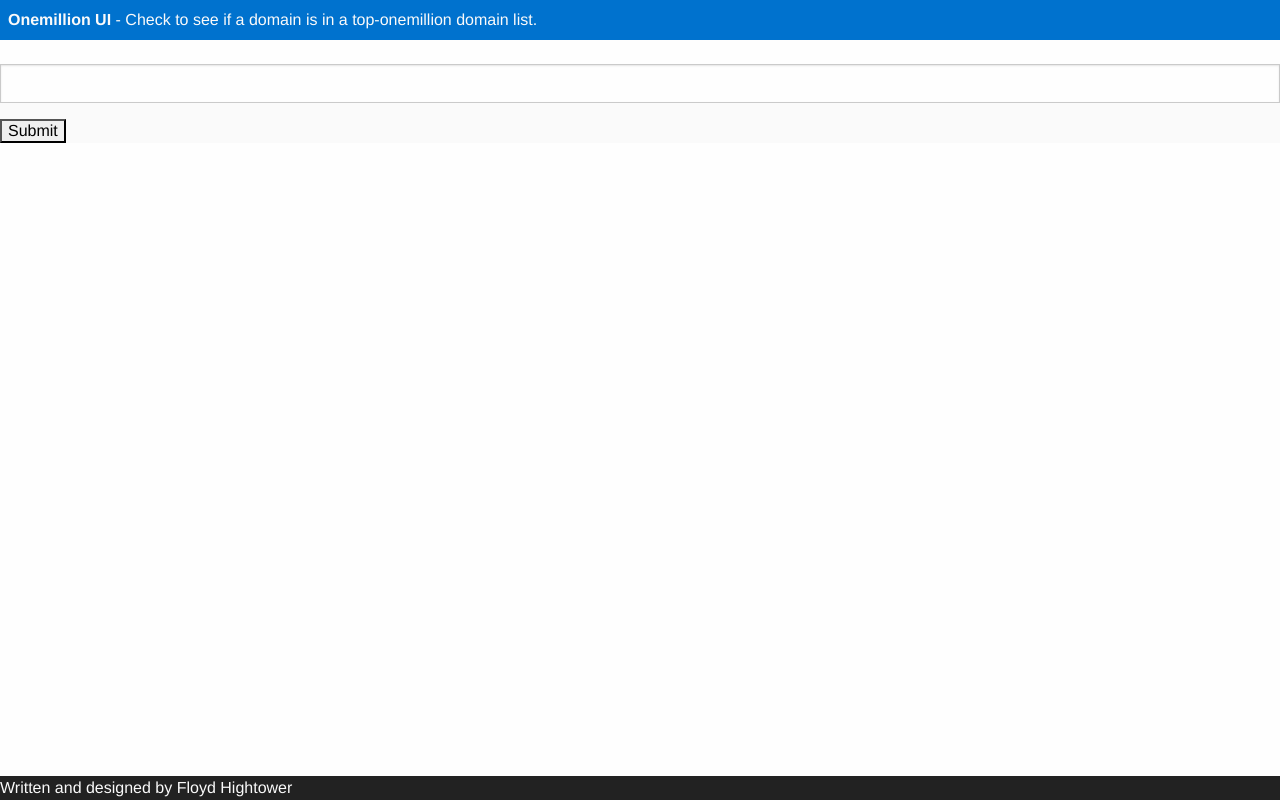
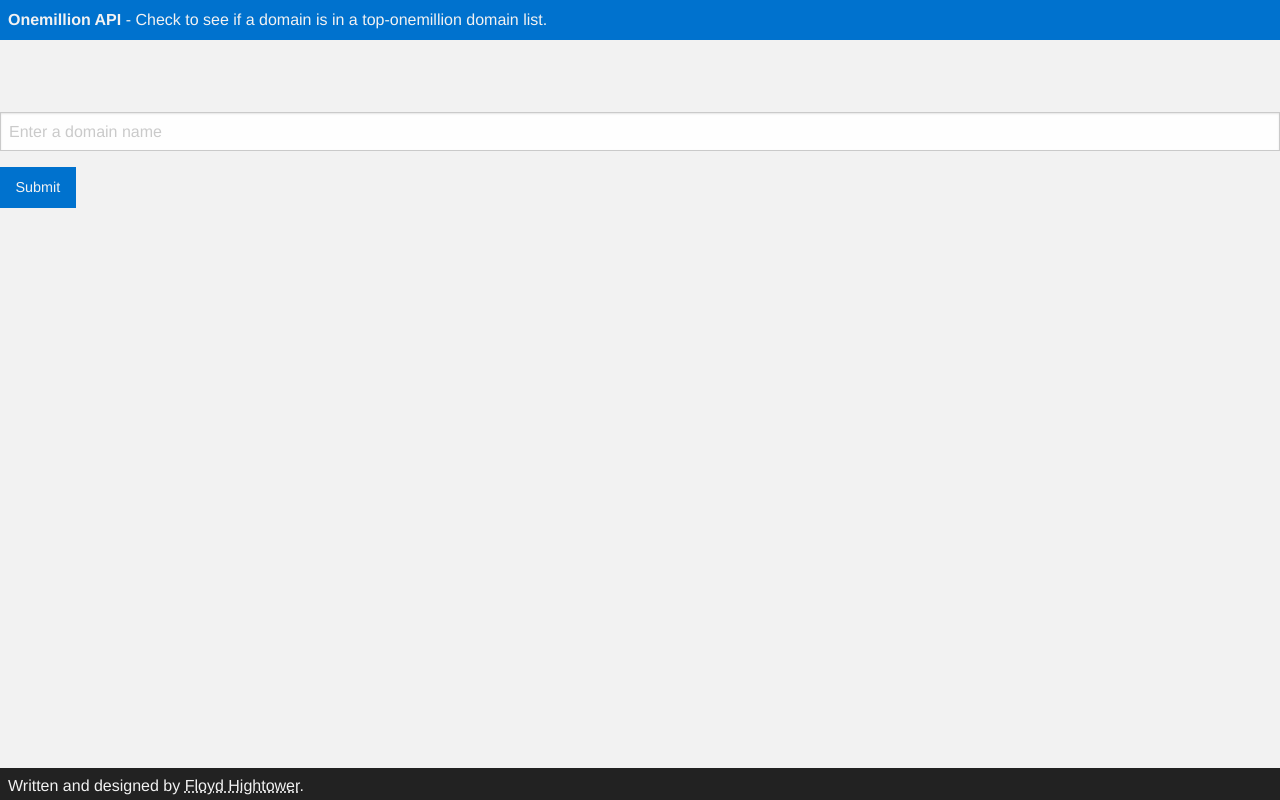
Before and after one commit to fhightower/onemillion-api, a Flask app: page / in a window 1280 px wide. Run offline with Flask 2, Linux system fonts and the light colour scheme; some libraries are stand-ins or nearby versions.

Commit message:
Renaming files and improving structure and UI

```diff
--- a/app.py
+++ /dev/null
@@ -1,24 +0,0 @@
-import onemillion
-from flask import Flask, render_template, request
-app = Flask(__name__)
-
-
-@app.route("/")
-def hello():
-    return render_template("index.html")
-
-
-@app.route('/status', methods=['POST'])
-def get_onemillion():
-    if request.form['domain']:
-        domain = request.form['domain']
-        o = onemillion.OneMillion(cache_location='./cache', update=False)
-        o.domain_in_million(domain)
-        return "Ranking for {}: {}".format(domain, o.domain_in_million(domain))
-    else:
-        # TODO: make this a redirect rather than a render (1)
-        return render_template("index.html", message="Please enter a domain.")
-
-
-if __name__ == '__main__':
-    app.run(debug=True, use_reloader=True)
--- /dev/null
+++ b/onemillion_api.py
@@ -0,0 +1,30 @@
+import onemillion
+from flask import Flask, render_template, redirect, request, flash, url_for
+
+app = Flask(__name__)
+app.secret_key = 'abc'
+
+
+@app.route("/")
+def index():
+    return render_template("index.html")
+
+
+@app.route('/onemillion', methods=['POST'])
+def get_onemillion():
+    if request.form['domain']:
+        domain = request.form['domain']
+        return redirect(url_for('show_onemillion', domain=domain))
+    else:
+        flash('Please enter a domain.', 'error')
+        return redirect(url_for('index'))
+
+
+@app.route('/onemillion/<domain>')
+def show_onemillion(domain):
+    o = onemillion.OneMillion(cache_location='./cache', update=False)
+    return "{}".format(o.domain_in_million(domain))
+
+
+if __name__ == '__main__':
+    app.run(debug=True, use_reloader=True)
--- /dev/null
+++ b/static/onemillion_api.css
@@ -0,0 +1,26 @@
+a {
+    text-decoration: underline;
+    text-decoration-style: dotted;
+}
+
+.error {
+    color: red;
+}
+
+.light {
+    background-color: #f2f2f2;
+}
+
+.blue {
+    background-color: #0072CE;
+    color: #f2f2f2;
+}
+
+.dark {
+    background-color: #222222;
+    color: #f2f2f2;
+}
+
+.dark a {
+    color: #f2f2f2;
+}
--- a/templates/footer.html
+++ /dev/null
@@ -1,3 +0,0 @@
-<div class="large-12" style="background-color: #222222; position: absolute; left: 0; bottom: 0; height: 1.5em; width: 100%; color: #fafafa">
-    Written and designed by <a href="https://hightower.space" style="color: #fafafa">Floyd Hightower</a>
-</div>
--- a/templates/head.html
+++ /dev/null
@@ -1,30 +0,0 @@
-<head>
-    <meta http-equiv="X-UA-Compatible" content="IE=edge">
-    <meta charset="utf-8">
-    <title>Onemillion UI</title>
-    <meta name="description" content="Test">
-    <meta name="author" content="">
-    <meta name="viewport" content="width=device-width, initial-scale=1">
-
-    <!-- STYLESHEETS -->
-    <link rel="stylesheet" href="">
-
-    <!--[if lt IE 9]>
-    <script src="//cdnjs.cloudflare.com/ajax/libs/html5shiv/3.7.2/html5shiv.min.js"></script>
-    <script src="//cdnjs.cloudflare.com/ajax/libs/respond.js/1.4.2/respond.min.js"></script>
-    <![endif]-->
-
-    <!-- STYLESHEETS -->
-    <link rel="stylesheet" href="https://cdnjs.cloudflare.com/ajax/libs/foundation/6.3.1/css/foundation.min.css">
-    <link rel="stylesheet" href="https://cdnjs.cloudflare.com/ajax/libs/font-awesome/4.7.0/css/font-awesome.min.css">
-    <link rel="stylesheet" href="https://cdnjs.cloudflare.com/ajax/libs/jquery-jgrowl/1.4.6/jquery.jgrowl.min.css">
-
-    <link rel="shortcut icon" href="">
-
-    <!-- SCRIPTS -->
-    <script src="https://cdnjs.cloudflare.com/ajax/libs/jquery/3.2.1/jquery.min.js"></script>
-    <script src="https://cdnjs.cloudflare.com/ajax/libs/foundation/6.3.1/js/foundation.min.js"></script>
-    <script src="https://cdn.jsdelivr.net/npm/vue"></script>
-    <script src="https://cdnjs.cloudflare.com/ajax/libs/jquery-jgrowl/1.4.6/jquery.jgrowl.min.js"></script>
-    <script src=""></script>
-</head>
--- a/templates/header.html
+++ /dev/null
@@ -1,5 +0,0 @@
-<div class="top-bar" style="background-color: #0072CE;">
-    <div class="top-bar-left" style="color: #fafafa;">
-        <b>Onemillion UI</b> - Check to see if a domain is in a top-onemillion domain list.
-    </div>
-</div>
--- a/templates/index.html
+++ b/templates/index.html
@@ -1,24 +1,74 @@
-{% include 'head.html' %}
+{% block head %}
+<head>
+    <meta http-equiv="X-UA-Compatible" content="IE=edge">
+    <meta charset="utf-8">
+    <title>Onemillion API</title>
+    <meta name="description" content="Test">
+    <meta name="author" content="">
+    <meta name="viewport" content="width=device-width, initial-scale=1">
 
-{% include 'header.html' %}
+    <!--[if lt IE 9]>
+    <script src="//cdnjs.cloudflare.com/ajax/libs/html5shiv/3.7.2/html5shiv.min.js"></script>
+    <script src="//cdnjs.cloudflare.com/ajax/libs/respond.js/1.4.2/respond.min.js"></script>
+    <![endif]-->
+
+    <link rel="shortcut icon" href="">
+
+    <!-- STYLESHEETS -->
+    <link rel="stylesheet" href="https://cdnjs.cloudflare.com/ajax/libs/foundation/6.3.1/css/foundation.min.css">
+    <link rel="stylesheet" href="https://cdnjs.cloudflare.com/ajax/libs/font-awesome/4.7.0/css/font-awesome.min.css">
+    <link rel="stylesheet" href="https://cdnjs.cloudflare.com/ajax/libs/jquery-jgrowl/1.4.6/jquery.jgrowl.min.css">
+    <link rel="stylesheet" href="./static/onemillion_api.css">
+
+    <!-- SCRIPTS -->
+    <script src="https://cdnjs.cloudflare.com/ajax/libs/jquery/3.2.1/jquery.min.js"></script>
+    <script src="https://cdnjs.cloudflare.com/ajax/libs/foundation/6.3.1/js/foundation.min.js"></script>
+    <script src="https://cdn.jsdelivr.net/npm/vue"></script>
+    <script src="https://cdnjs.cloudflare.com/ajax/libs/jquery-jgrowl/1.4.6/jquery.jgrowl.min.js"></script>
+    <script src=""></script>
+</head>
+{% endblock %}
+
+<body class="light">
+    {% block header %}
+    <div class="top-bar blue">
+        <div class="top-bar-left">
+            <b>Onemillion API</b> - Check to see if a domain is in a top-onemillion domain list.
+        </div>
+    </div>
+    {% endblock %}
+
+    {% block content %}
 
     <br>
 
-<div style="background-color: #fafafa;">
+    <div>
         <div class="row">
-        {% if message %}
-            <span style="color: red;">{{ message }}</span>
+            {% with messages = get_flashed_messages(with_categories=true) %}
+              {% if messages %}
+                {% for category, message in messages %}
+                  <span class="{{ category }}">{{ message }}</span>
+                {% endfor %}
+              {% endif %}
+            {% endwith %}
+
             <br><br>
-        {% endif %}
-        <div style="background-color: #fafafa;">
+
+            <div>
                 <div class="row">
                     <form action="{{ url_for('get_onemillion') }}" method="post">
-                    <input type="text" name="domain">
-                    <input type="submit">
+                        <input type="text" name="domain" placeholder="Enter a domain name">
+                        <input type="submit" class="button blue">
                     </form>
                 </div>
             </div>
         </div>
     </div>
+    {% endblock %}
 
-{% include 'footer.html' %}
+    {% block footer %}
+    <div class="large-12 dark" style="position: absolute; left: 0; bottom: 0; height: 2em; width: 100%; padding-top: 0.35em; padding-left: 0.5em;">
+        Written and designed by <a href="https://hightower.space">Floyd Hightower</a>.
+    </div>
+    {% endblock %}
+</body>
```
Lines whose indentation alone changed are shown as unchanged.
